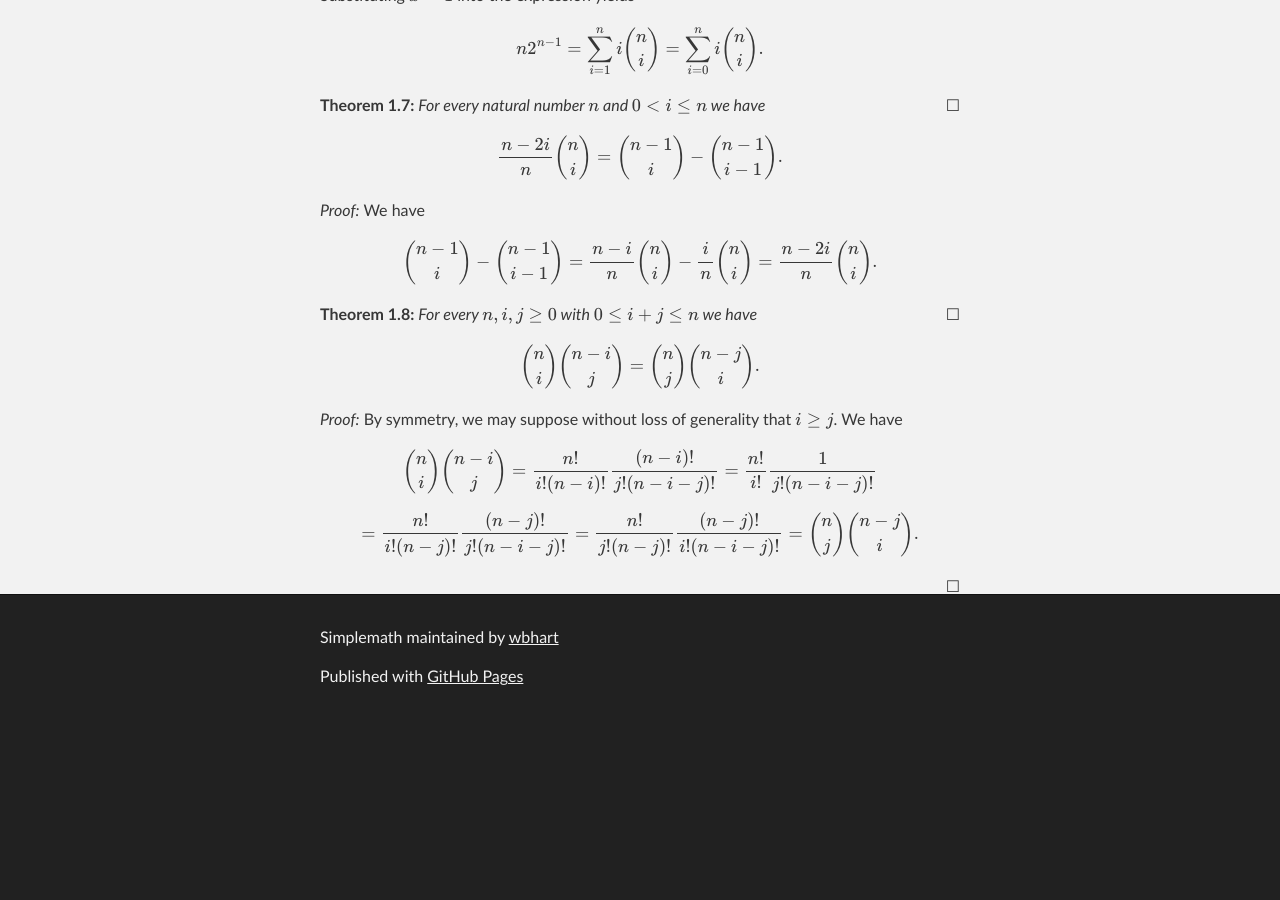
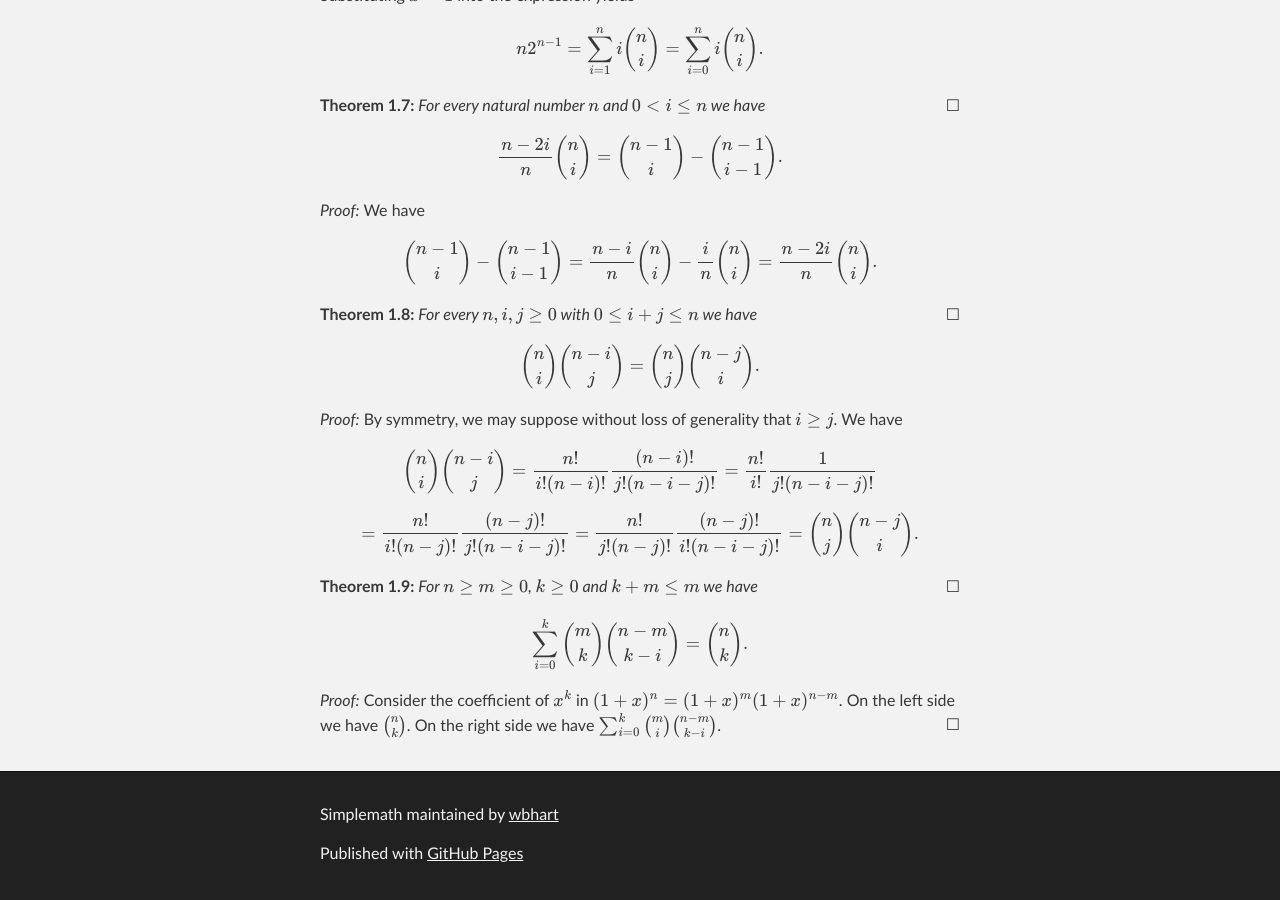
Before and after one commit to wbhart/SimpleMath, a Jekyll site: the page built from binomial.html, in a window 1280 px wide and 900 px high, scrolled down 1986 px. Built offline with Jekyll 4.4.1, drawn with Linux system fonts in a browser that asks for light colours; formulas are drawn with MathJax 3; before the commit the page ends 2709 px from its top, so only the background shows below that.

Commit message:
Update binomial.html

```diff
--- a/binomial.html
+++ b/binomial.html
@@ -91,3 +91,11 @@ $$\binom{n}{i}\binom{n - i}{j} = \frac{n!}{i!(n - i)!}\frac{(n - i)!}{j!(n - i -
 = \frac{n!}{i!}\frac{1}{j!(n - i - j)!}$$ $$= \frac{n!}{i!(n - j)!}\frac{(n - j)!}{j!(n - i - j)!}
 = \frac{n!}{j!(n - j)!}\frac{(n - j)!}{i!(n - i - j)!} = \binom{n}{j}\binom{n - j}{i}.$$
 </proof>
+
+<theorem> For $n \geq m \geq 0$, $k \geq 0$ and $k + m \leq m$ we have
+$$\sum_{i = 0}^k \binom{m}{k}\binom{n - m}{k - i} = \binom{n}{k}.$$
+</theorem>
+
+<proof> Consider the coefficient of $x^k$ in $(1 + x)^n = (1 + x)^m(1 + x)^{n - m}$. On the left side we have
+$\binom{n}{k}$. On the right side we have $\sum_{i = 0}^k \binom{m}{i}\binom{n - m}{k - i}$.
+</proof>
```
